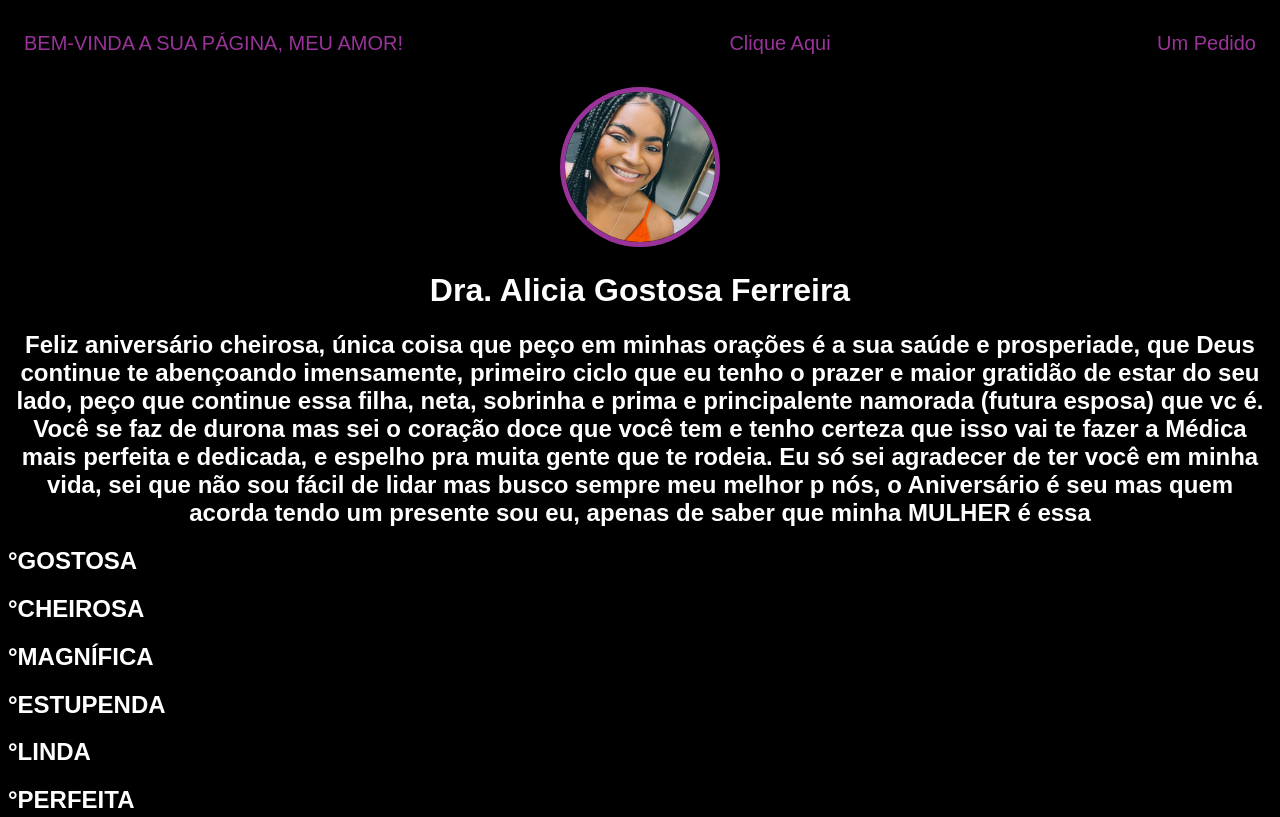
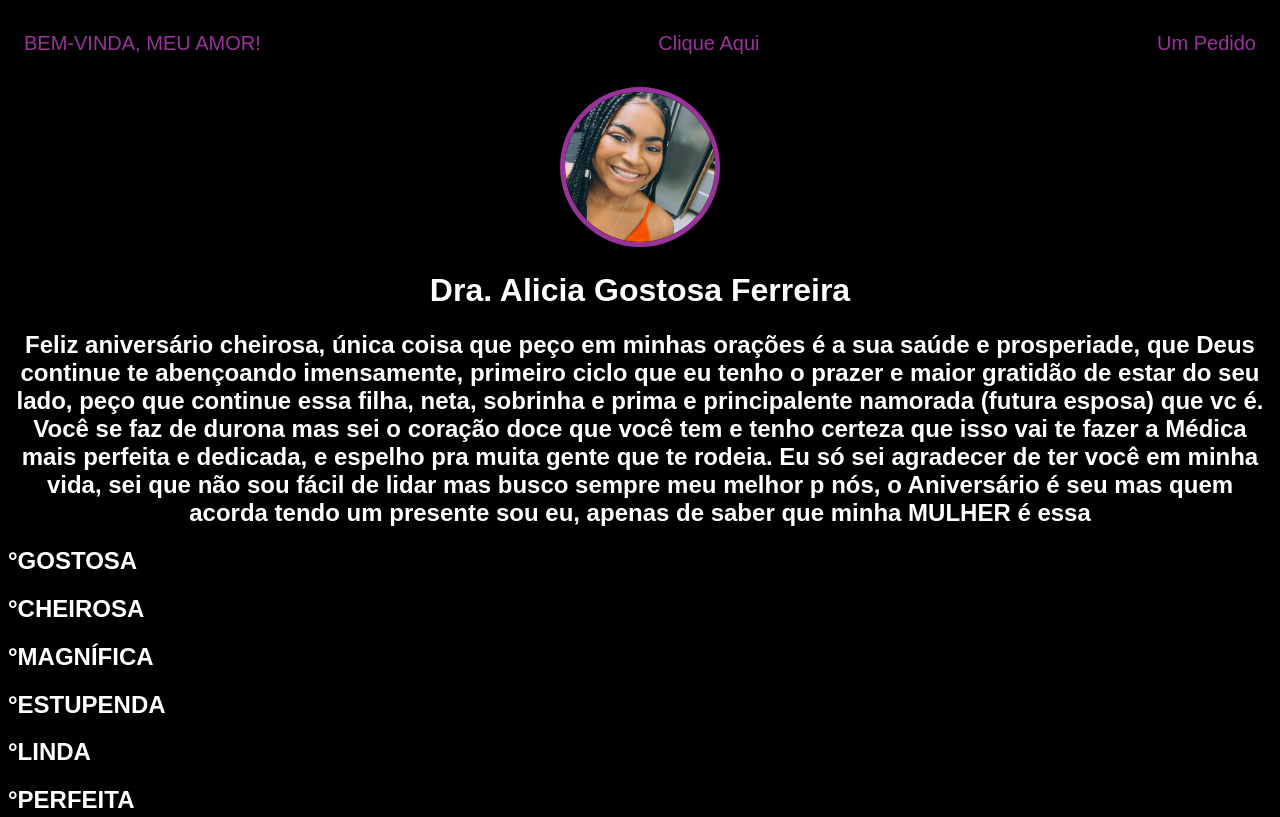
Before and after one commit to jhonytager/teste, a plain HTML site: page index.html in a window 1280 px wide. Shown: the top 817 px of the page. Drawn offline with Linux system fonts and the light colour scheme.

Commit message:
Update index.html

```diff
--- a/index.html
+++ b/index.html
@@ -10,7 +10,7 @@
     <nav>
         <ul>
             <li>
-                <a href="index.html"> BEM-VINDA A SUA PÁGINA, MEU AMOR!</a>
+                <a href="index.html"> BEM-VINDA, MEU AMOR!</a>
             </li>
             <li>
                     <a href="project.html">Clique Aqui</a>
```
